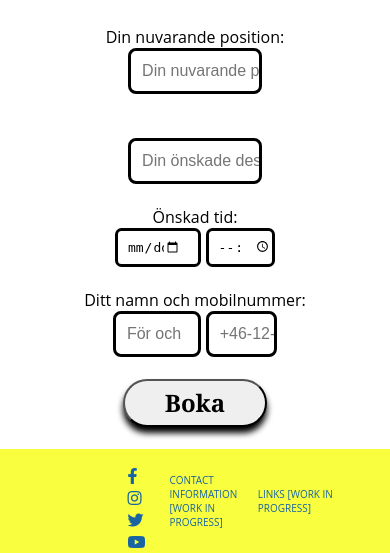
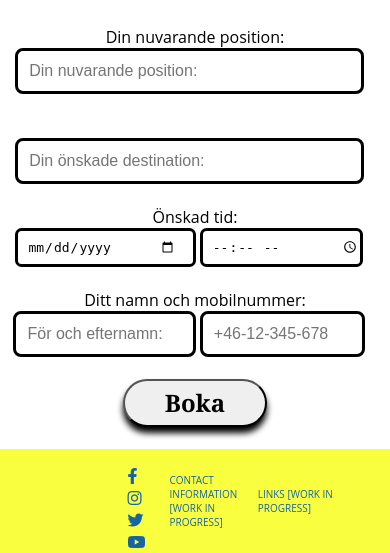
Before and after one commit to TaxiLernbo/TaxiLernbo, a PHP site: page / in a window 390 px wide. Shown: the part 484-1037 px from the top of the page. Run offline with PHP 8.4, Linux system fonts and the light colour scheme.

Commit message:
förbättrad mobil vy

```diff
--- a/index.php
+++ b/index.php
@@ -66,7 +66,7 @@ $bookingForm->validateAndInsertForm();
                 <input type="text" id="name" name="name" placeholder="För och efternamn:"/>
 
                 <label for="phone"></label>
-                <input type="tel" id="phone" name="phone" placeholder="+46-12-345-678" pattern="/[0-9]{10}/"><br/><br/>
+                <input type="tel" id="phone" name="phone" placeholder="+46-12-345-678" pattern="^(([+]46)\s*(7)|07)[02369]\s*(\d{4})\s*(\d{3})$"><br/><br/>
 
                 <input type="submit" id="bookingFormSubmit" value="Boka"/><br/><br/>
                 </form>
--- a/styles/general.css
+++ b/styles/general.css
@@ -321,9 +321,31 @@ textarea.customerDescription:active
   height: 20em;
 }
 div.bookingFormBox{
-  margin-left: 15vw;
-  margin-right: 15vw;
+  margin-left: 1vw;
+  margin-right: 1vw;
   width: auto;
+}
+input#startPos{
+  width: 85vw;
+  margin-right: 0.7em;
+}
+input#endPos{
+  width: 85vw;
+  margin-right: 0.7em;
+}
+input#date{
+  width: 38vw;
+}
+input#time{
+  width: 38vw;
+  margin-right: 3vw;
+}
+input#name{
+  width: 38vw;
+}
+input#phone{
+  width: 38vw;
+  margin-right: 3vw;
 }
 .footerContent
 {
@@ -385,7 +407,11 @@ ul li{
   padding-left: 2.6vw;
   font-size: medium;
 }
-
+div.bookingFormBox{
+  margin-left: 10vw;
+  margin-right: 10vw;
+  width: auto;
+}
 .socialMedia
 {
   padding-left: 0vw;
```
